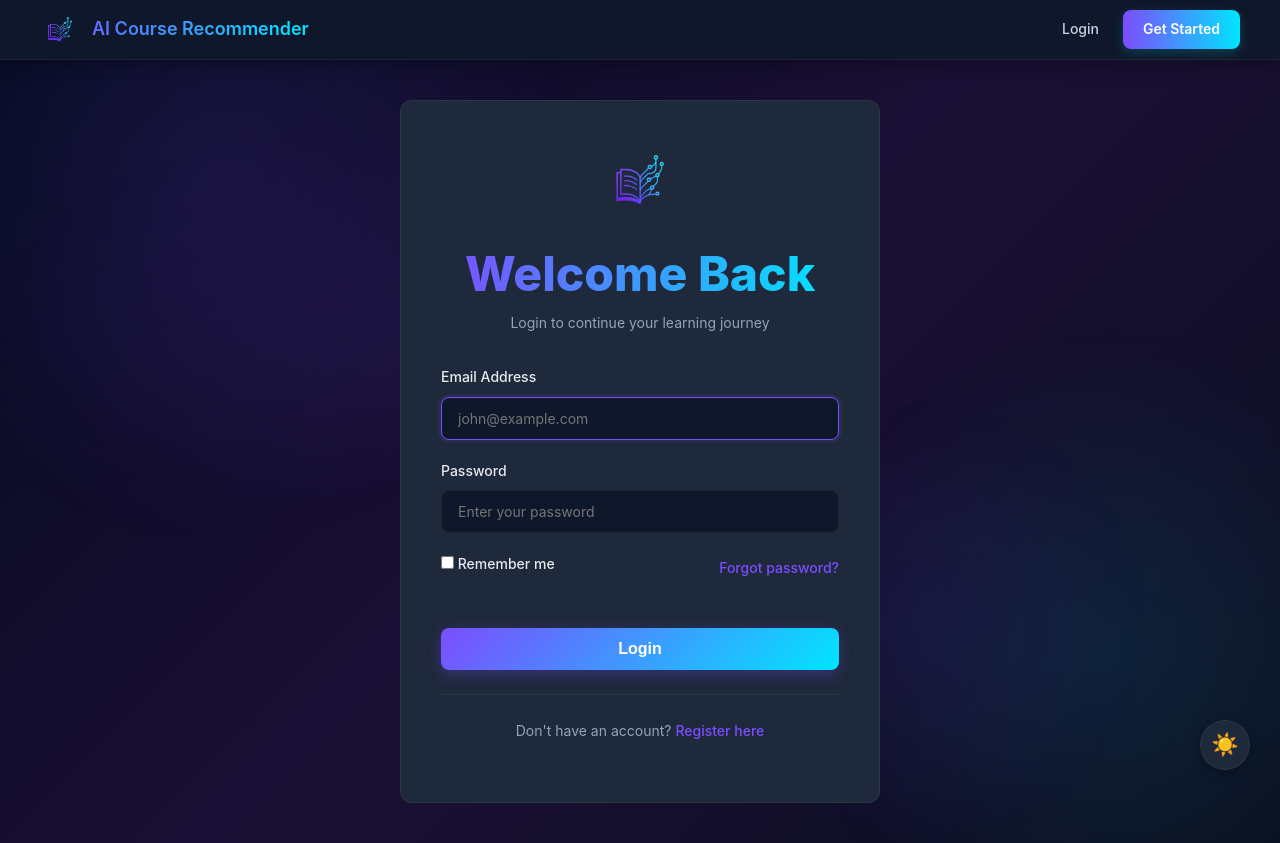
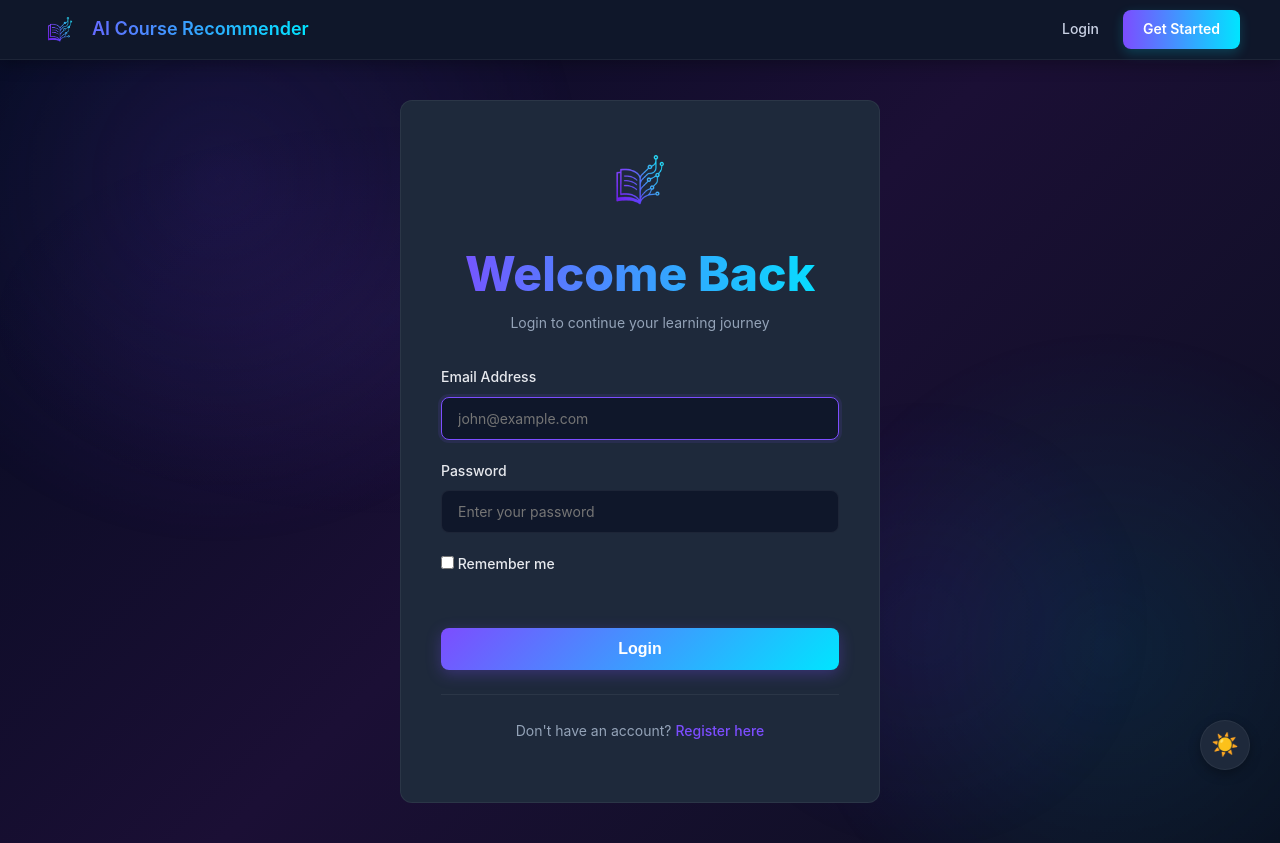
Before and after one commit to ccbakm/ai_course_recommender, a PHP site: page /login.php in a window 1280 px wide. Run offline with PHP 8.4, Linux system fonts and the light colour scheme.

Commit message:
Remove broken link to non-existent forgot-password page

```diff
--- a/login.php
+++ b/login.php
@@ -105,7 +105,7 @@ include __DIR__.'/partials/header.php';
                         <input type="checkbox" name="remember" id="remember">
                         <span>Remember me</span>
                     </label>
-                    <a href="<?php echo url_path('/forgot-password.php'); ?>" class="link">Forgot password?</a>
+
                 </div>
 
                 <button type="submit" class="btn btn-primary btn-block">
```
